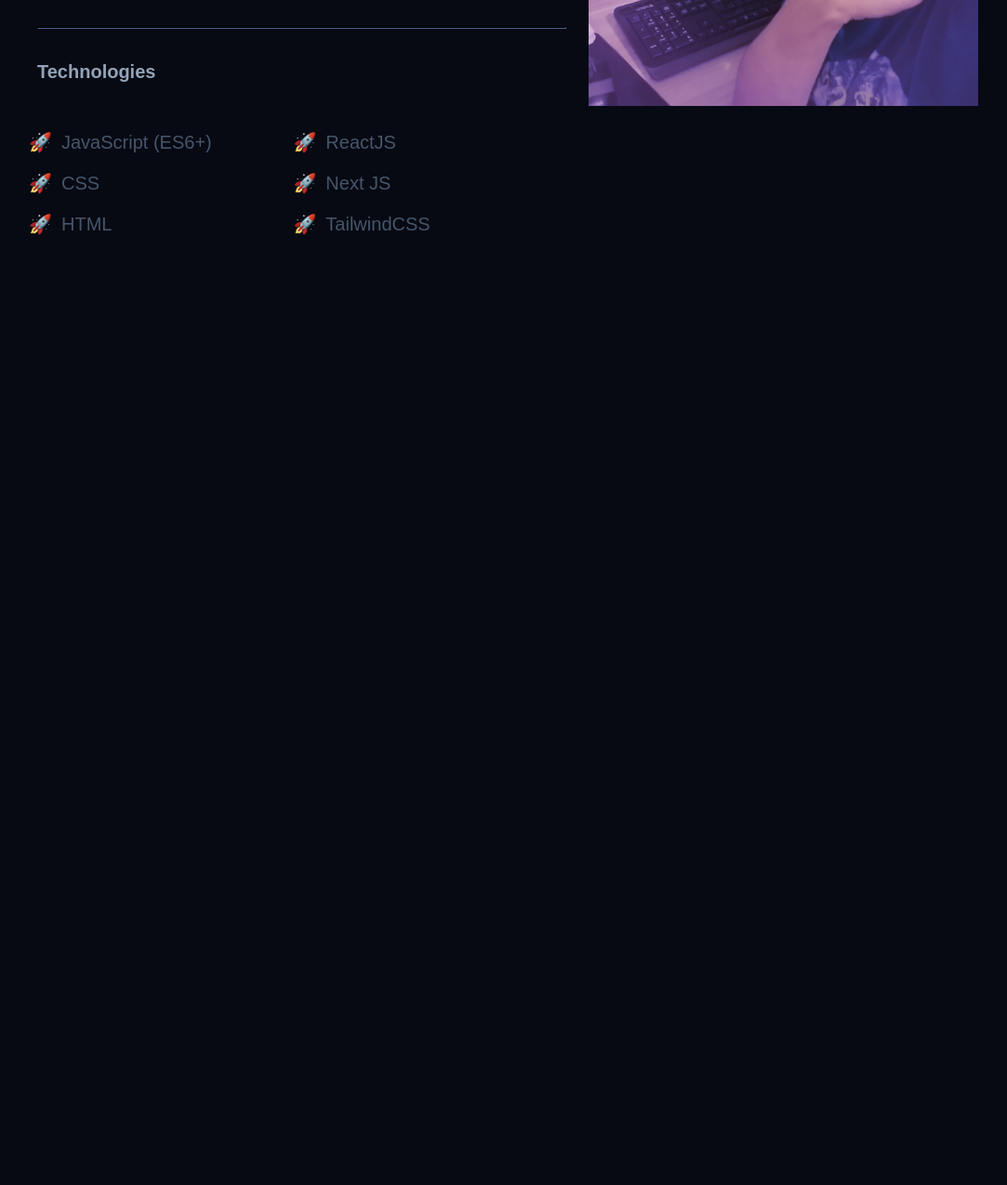
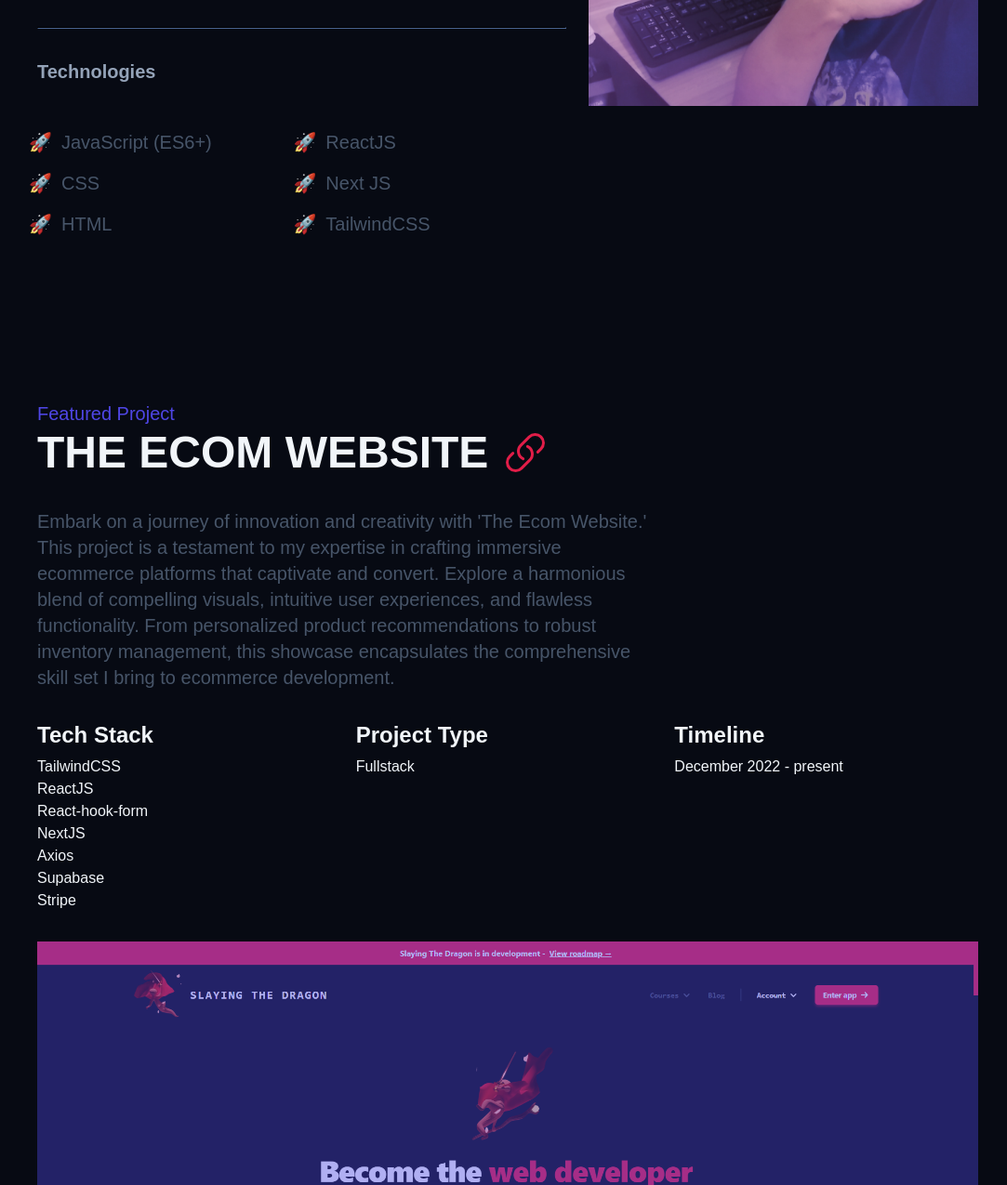
Before and after one commit to WOZ1906/Portfolio-2023, a website built with Vite: page index.html in a window 1280 px wide. Shown: the part 1525-2800 px from the top of the page at 93% size, without its empty margins (94-1177 px from the left). Before the commit the page ends 1796 px from the top, so only its background shows below. Built offline with nearby package versions, Linux system fonts and the light colour scheme; a web font is replaced by a local one.

Commit message:
initial featured layout and media query fixed

```diff
--- a/index.html
+++ b/index.html
@@ -78,7 +78,76 @@
           </div>
         </section>
 
-        <!-- <section></section> -->
+        <section class="featured container section">
+            <h3 class="featured__subtitle">Featured project</h3>
+
+            <div class="featured__wrapper">
+              <h2 class="featured__title">The Ecom Website</h2>
+            <a class="featured__link" href="#"><svg xmlns="http://www.w3.org/2000/svg" fill="none" viewBox="0 0 24 24" stroke-width="1.5" stroke="currentColor">
+              <path stroke-linecap="round" stroke-linejoin="round" d="M13.19 8.688a4.5 4.5 0 011.242 7.244l-4.5 4.5a4.5 4.5 0 01-6.364-6.364l1.757-1.757m13.35-.622l1.757-1.757a4.5 4.5 0 00-6.364-6.364l-4.5 4.5a4.5 4.5 0 001.242 7.244" />
+            </svg>
+            </a>
+            </div>
+
+            <p class="featured__description">Embark on a journey of innovation and creativity with 'The Ecom Website.' This project is a testament to my expertise in crafting immersive ecommerce platforms that captivate and convert. Explore a harmonious blend of compelling visuals, intuitive user experiences, and flawless functionality. From personalized product recommendations to robust inventory management, this showcase encapsulates the comprehensive skill set I bring to ecommerce development.</p>
+
+            <div class="featured__info-container">
+              <div>
+                <h3 class="featured__label">Tech stack</h3>
+                <ul class="featured__tech-stack" >
+                  <li class="features__info">TailwindCSS</li>
+                  <li class="features__info">ReactJS</li>
+                  <li class="features__info">React-hook-form</li>
+                  <li class="features__info">NextJS</li>
+                  <li class="features__info">Axios</li>
+                  <li class="features__info">Supabase</li>
+                  <li class="features__info">Stripe</li>
+                </ul>
+              </div>
+              <div>
+                <h3 class="featured__label">Project type</h3>
+                <p class="featured__info">Fullstack</p>
+              </div>
+              <div>
+                <h3 class="featured__label">Timeline</h3>
+                <p class="featured__info">December 2022 - present</p>
+              </div>
+            </div>
+
+            <div class="featured__img-container">
+              <div class="featured__img-wrapper">
+                <img src="/slayingthedragon.png" alt="The Ecom Website Hero Img">
+              </div>
+
+              <div class="featured__img-wrapper">
+                <img src="/courses.png" alt="The Ecom Website Course Img">
+              </div>
+
+              <div class="featured__img-wrapper">
+                <img src="pricing.png" alt="The Ecom Website Pricing Img">
+              </div>
+
+              <div class="featured__img-wrapper">
+                <img src="features.png" alt="The Ecom Website Features Img">
+              </div>
+
+              <div class="featured__img-wrapper">
+                <img src="faq.png" alt="The Ecom Website Faq Img">
+              </div>
+
+              <div class="featured__img-wrapper">
+                <img src="blog.png" alt="The Ecom Website Blog Img">
+              </div>
+
+              <div class="featured__img-wrapper">
+                <img src="signin.png" alt="The Ecom Website Signin Img">
+              </div>
+
+              <div class="featured__img-wrapper">
+                <img src="app.png" alt="The Ecom Website App Img">
+              </div>
+            </div>
+        </section>
         <!-- <section></section> -->
         <!-- <section></section> -->
       </main>
--- a/src/main.js
+++ b/src/main.js
@@ -3,4 +3,5 @@
 import '../styles/components/header.css';
 import '../styles/components/hero.css';
 import '../styles/components/about.css';
+import '../styles/components/featured.css';
 import '../styles/utils.css';
--- /dev/null
+++ b/styles/components/featured.css
@@ -0,0 +1,199 @@
+.featured__subtitle {
+    font-size: var(--size-sm);
+    color: var(--clr-indigo);
+    text-transform: capitalize;
+    font-weight: 400;
+}
+
+.featured__wrapper {
+    display: flex;
+    align-items: center;
+    gap: 1rem;
+}
+
+.featured__title {
+    font-size: var(--size-2xl);
+    color: var(--clr-light);
+    text-transform: uppercase;
+}
+
+.featured__link {
+    display: inline-block;
+    width: var(--size-2xl);
+    height: var(--size-2xl);
+}
+
+.featured__description {
+    max-width: 60ch;
+    color: var(--clr-slate600);
+    font-size: var(--size-sm);
+    margin: 1rem 0;
+}
+
+.featured__info-container {
+    display: flex;
+    flex-wrap: wrap;
+    gap: 1rem;
+}
+
+.featured__info-container div {
+    flex: 1;
+    min-width: 250px;
+}
+
+.featured__label {
+    font-size: var(--size-base);
+    text-transform: capitalize;
+    margin-bottom: 0.25em;
+}
+
+.featured__tech-stack {
+    padding: 0;
+    list-style: none;
+}
+
+.featured-info {
+    font-size: var(--size-sm);
+    color: var(--clr-slate600);
+    text-transform: capitalize;
+}
+
+.featured__img-container {
+    margin-top: 1rem;
+    display: grid;
+    grid-template-columns: repeat(auto-fit, minmax(300px, 1fr));
+    grid-gap: 1rem;
+}
+
+.featured__img-wrapper {
+    position: relative;
+}
+
+.featured__img-wrapper::after {
+    content: '';
+    background-color: rgba(79, 70, 229, 0.4);
+    width: 100%;
+    height: 100%;
+    position: absolute;
+    top: 0;
+    left: 0;
+    z-index: 1;
+    transition: background-color 0.3s;
+}
+
+.featured__img-wrapper:hover::after {
+    background-color: rgba(79, 70, 229, 0.1);
+}
+
+
+/* xs */
+@media (min-width: 475px) {
+    .featured__subtitle { font-size: var(--size-base);
+    }
+    .featured__title {
+        font-size: var(--size-3xl);
+    }
+    .featured__link {
+        width: var(--size-3xl);
+        height: var(--size-3xl);
+    }
+
+    .featured__description {
+        font-size: var(--size-base);
+    }
+
+    .featured__label {
+        font-size: var(--size-lg);
+        margin-bottom: 0.25em;
+    }
+
+    .featured-info {
+        font-size: var(--size-base);
+    }
+
+    .featured__img-container {
+        margin-top: 1.5rem;
+        grid-gap: 1.5rem;
+    }
+}
+
+/* sm */
+@media (min-width: 640px) {
+    .featured__img-container {
+        grid-template-columns: repeat(auto-fit, minmax(500px, 1fr));
+    }
+}
+
+/* md */
+/* @media (min-width: 768px) {
+
+} */
+
+/* lg */
+@media (min-width: 1024px) {
+    .featured__subtitle {
+        font-size: var(--size-lg);
+    }
+
+    .featured__title {
+        font-size: var(--size-4xl);
+    }
+
+    .featured__link {
+        width: var(--size-4xl);
+        height: var(--size-4xl);
+    }
+
+    .featured__description {
+        font-size: var(--size-lg);
+    }
+
+    .featured__label {
+        font-size: var(--size-xl);
+        margin-bottom: 0.25em;
+    }
+
+    .featured-info {
+        font-size: var(--size-lg);
+    }
+}
+
+/* xl */
+@media (min-width: 1280px) {
+    .featured__subtitle {
+        font-size: var(--size-xl);
+    }
+
+    .featured__title {
+        font-size: var(--size-5xl);
+    }
+
+    .featured__link {
+        width: var(--size-5xl);
+        height: var(--size-5xl);
+    }
+
+    .featured__description {
+        font-size: var(--size-xl);
+        margin: 2rem 0;
+    }
+
+    .featured__label {
+        font-size: var(--size-2xl);
+        margin-bottom: 0.25em;
+    }
+
+    .featured-info {
+        font-size: var(--size-xl);
+    }
+
+    .featured__img-container {
+        margin-top: 2rem;
+        grid-gap: 2rem;
+    }
+}
+
+/* 2xl */
+/* @media (min-width: 1536px) {
+
+} */
```
Also changed, not shown: public/app.png (added), public/blog.png (added), public/courses.png (added), public/faq.png (added), public/features.png (added), public/pricing.png (added), public/signin.png (added), public/slayingthedragon.png (added).
